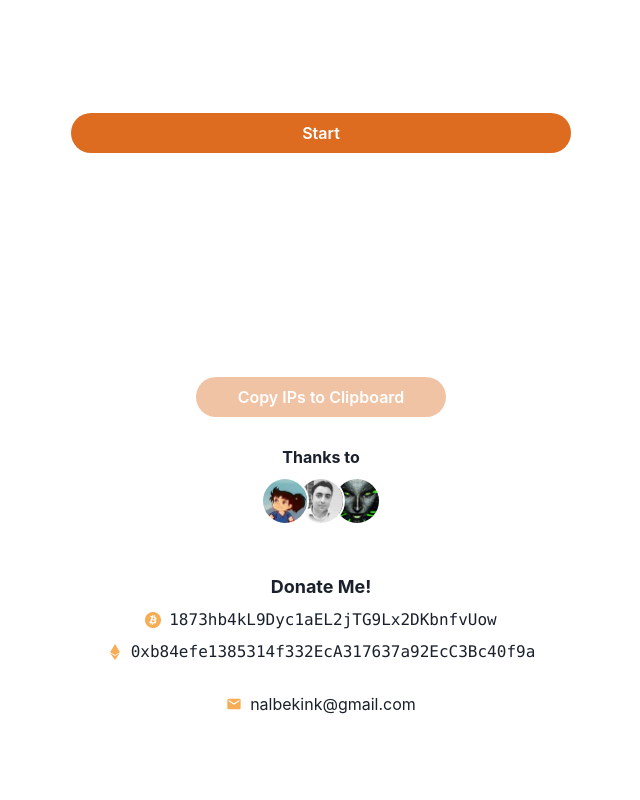
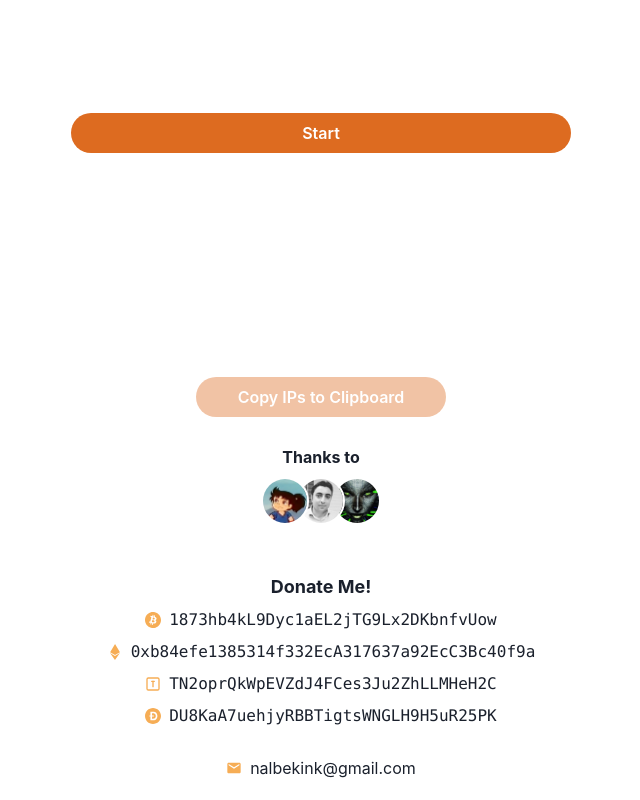
Before and after one commit to Nalbekink/V2ray-Cloudflare, a React (Vite) app: page / in a window 1280 px wide. Shown: the part 972-1772 px from the top of the page, without its empty margins (319-959 px from the left). Before the commit the page ends 1708 px from the top, so only its background shows below. Built offline with nearby package versions, Linux system fonts and the light colour scheme.

Commit message:
add dogecoin & tron trx

```diff
--- a/src/components/Form.tsx
+++ b/src/components/Form.tsx
@@ -25,7 +25,9 @@ import { docco } from "react-syntax-highlighter/dist/esm/styles/hljs";
 import getWorkerCode from "../services/GetWorkerCode.js";
 import changeConfigs from "../services/ChangeConfigs.js";
 import { CopyToClipboard } from "react-copy-to-clipboard";
-import { SiBitcoin, SiEthereum } from "react-icons/si";
+import { SiBitcoin, SiEthereum, SiDogecoin } from "react-icons/si";
+import { TbSquareLetterT } from "react-icons/tb";
+
 import { MdEmail } from "react-icons/md";
 import vahid from "../assets/vahid.jpg";
 import segaro from "../assets/segaro.jpg";
@@ -127,8 +129,8 @@ const Form = () => {
           <ConfigsInput
             alpns={alpns}
             onAlpnsChange={setAlpns}
-            useragents = {useragents}
-            setUseragents = {setUseragents}
+            useragents={useragents}
+            setUseragents={setUseragents}
             configs={configs}
             setConfigs={setConfigs}
             configCount={configCount}
@@ -184,7 +186,10 @@ const Form = () => {
           <>
             <Heading p={10}>Configs</Heading>
             {changedConfigs.map((config) => (
-              <CopyToClipboard key={`${config}-${Math.random()}-${Math.random()}`} text={config}>
+              <CopyToClipboard
+                key={`${config}-${Math.random()}-${Math.random()}`}
+                text={config}
+              >
                 <Text
                   as="kbd"
                   width="100%"
@@ -294,7 +299,11 @@ const Form = () => {
           </Text>
           <HStack>
             <>
-              <SiBitcoin color="#F6AD55" />
+              <Tooltip label="Bitcoin" bg="orange.500">
+                <span>
+                  <SiBitcoin color="#F6AD55" />
+                </span>
+              </Tooltip>
               <CopyToClipboard text={"1873hb4kL9Dyc1aEL2jTG9Lx2DKbnfvUow"}>
                 <Text as="kbd" cursor={"cell"}>
                   1873hb4kL9Dyc1aEL2jTG9Lx2DKbnfvUow
@@ -304,12 +313,44 @@ const Form = () => {
           </HStack>
           <HStack>
             <>
-              <SiEthereum color="#F6AD55" />
+              <Tooltip label="Ethereum" bg="orange.500">
+                <span>
+                  <SiEthereum color="#F6AD55" />
+                </span>
+              </Tooltip>
               <CopyToClipboard
                 text={"0xb84efe1385314f332EcA317637a92EcC3Bc40f9a"}
               >
                 <Text as="kbd" cursor={"cell"}>
                   0xb84efe1385314f332EcA317637a92EcC3Bc40f9a
+                </Text>
+              </CopyToClipboard>
+            </>
+          </HStack>
+          <HStack>
+            <>
+              <Tooltip label="Tron (TRX)" bg="orange.500">
+                <span>
+                  <TbSquareLetterT color="#F6AD55" />
+                </span>
+              </Tooltip>
+              <CopyToClipboard text={"TN2oprQkWpEVZdJ4FCes3Ju2ZhLLMHeH2C"}>
+                <Text as="kbd" cursor={"cell"}>
+                  TN2oprQkWpEVZdJ4FCes3Ju2ZhLLMHeH2C
+                </Text>
+              </CopyToClipboard>
+            </>
+          </HStack>
+          <HStack>
+            <>
+              <Tooltip label="Dogecoin" bg="orange.500">
+                <span>
+                  <SiDogecoin color="#F6AD55" />
+                </span>
+              </Tooltip>
+              <CopyToClipboard text={"DU8KaA7uehjyRBBTigtsWNGLH9H5uR25PK"}>
+                <Text as="kbd" cursor={"cell"}>
+                  DU8KaA7uehjyRBBTigtsWNGLH9H5uR25PK
                 </Text>
               </CopyToClipboard>
             </>
```
